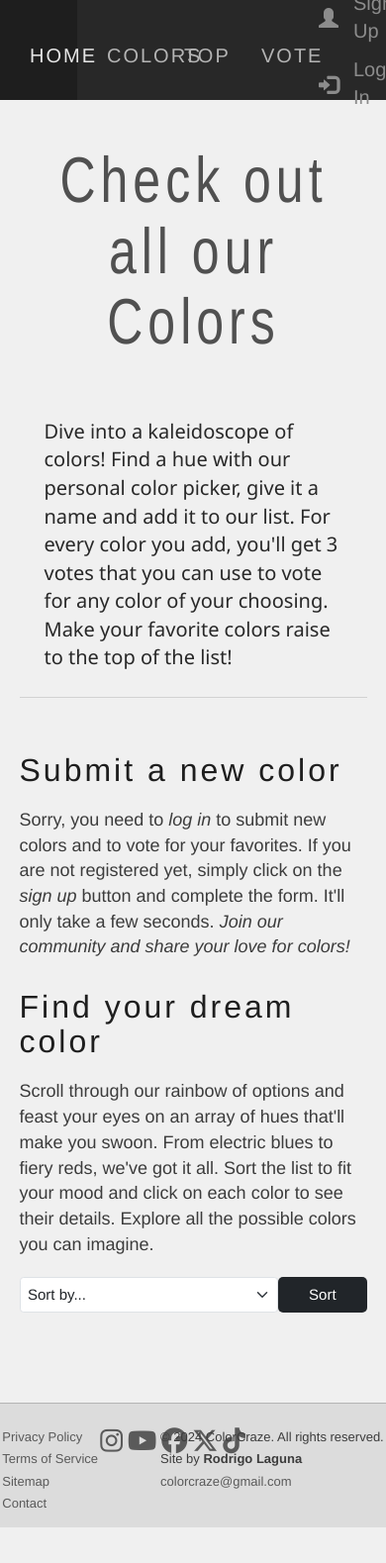
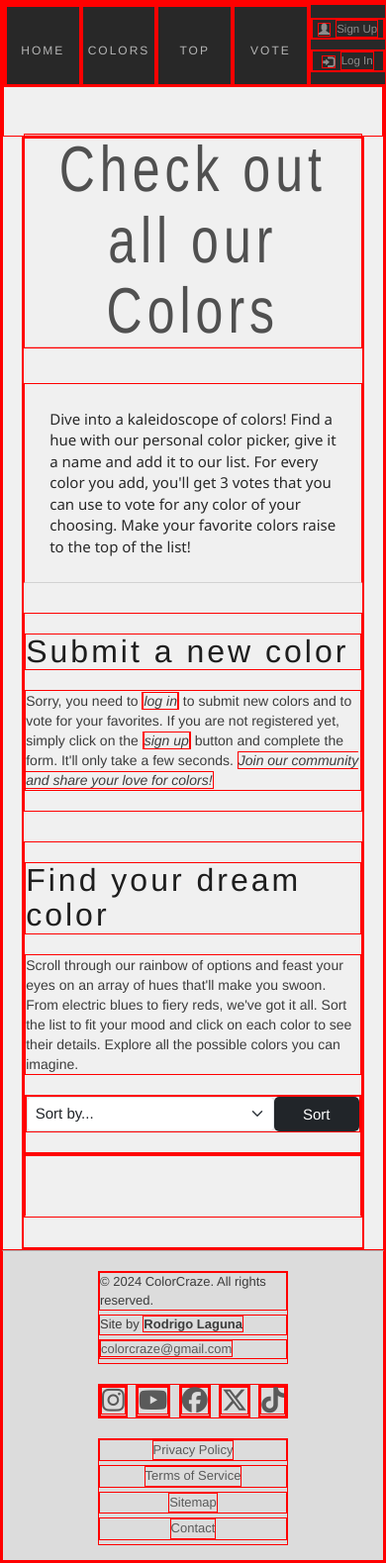
Before and after one commit to rdrlaguna/ColorCraze, a Flask app: page /addColor in a window 390 px wide. Shown: the whole page at 99% size. Before the commit the page ends 1543 px from the top, so only its background shows below. Run offline with Flask 3, Linux system fonts and the light colour scheme; data that the repository does not hold is empty; some libraries are stand-ins or nearby versions.

Commit message:
Add media queries for mobile devices

```diff
--- a/static/styles.css
+++ b/static/styles.css
@@ -578,7 +578,7 @@ footer a:hover {
 
 /* .......... Social .......... */
 .footer-social {
-    width: 15%;
+    width: fit-content;
     gap: 0.5rem;
 }
 .footer-social a {
@@ -1016,8 +1016,8 @@ footer a:hover {
 
 /* --------------------  M E D I A    Q U E R I E S ---------------- */
 
-/* ::::::::::::::: MAX 1400 ::::::::::::: */
-@media (max-width: 1500px) {
+/* ::::::::::::::: LARGE DESKTOPS AND SCREENS ::::::::::::::: */
+@media only screen and (max-width: 1500px) {
     body {
         grid-template-columns: 20% 80%;
     }
@@ -1040,9 +1040,9 @@ footer a:hover {
 
 }
 
-
-/* ::::::::::::::: MAX 1200 ::::::::::::: */
-@media (max-width: 1200px) {
+/* ::::::::::::::: LARGE DESKTOPS AND SCREENS ::::::::::::::: */
+/* ::::::::::::::: REGULAR DESKTOPS AND SCREENS ::::::::::::: */
+@media only screen and (max-width: 1200px) {
     body {
         grid-template-columns: 23% 77%;
     }
@@ -1066,9 +1066,8 @@ footer a:hover {
     }
 }
 
-
-/* ::::::::::::::: MAX 950 ::::::::::::: */
-@media (max-width: 950px) {
+/* ::::::::::::::: TABLETS (Landscape mode) ::::::::::::::::: */
+@media only screen and (max-width: 992px) {
 
     /* ----- FLEX CLASSES ----- */
     body,
@@ -1167,3 +1166,200 @@ footer a:hover {
         height: 15vh;
     }
 }
+
+
+/* ::::::::::::::: SMALL TABLETS :::::::::::::::::::::::::::: */
+@media only screen and (max-width:768px) {
+
+    /* .......... Header .......... */
+    .nav-user-link {
+        font-size: 1.8rem;
+        gap:0.75rem;
+    }
+
+    /* .......... Main ............ */
+    /* --- Color Modal --- */
+    .modal-container {
+        width: 60%;
+    }
+}
+
+
+
+
+/* ::::::::::::::: LARGE MOBILE DEVICES ::::::::::::::::::::: */
+@media only screen and (max-width: 576px) {
+    * {
+        border: 1px solid red;
+    }
+    /* .......... Header .......... */
+    .nav-page-link {
+        padding-left:0;
+        padding-right: 0;
+        font-size: 1.8rem;
+    }
+    .nav-user-link {
+        font-size: 1.6rem;
+        gap: 0.5rem;
+    }
+    #nav-user-list > li {
+        padding-left: 0.5rem;
+    }
+
+    /* .......... Main ............ */
+    #color-picker {
+        width: 80%;
+    }
+    .add-color-inpt
+    {
+        width: 100% !important;
+    }
+    #color-list-submit {
+        width: 60%;
+    }
+    .color-name {
+        font-size: 2rem;
+    }
+    .color-hex {
+        font-size: 1.3rem;
+    }
+
+    /* --- Color Modal --- */
+    .modal-container {
+        width: 80%;
+    }
+
+    /* --- VOTE PAGE --- */
+    #vote-container {
+        gap: 1rem;
+    }
+
+    /* .......... Footer .......... */
+    footer {
+        height: auto;
+        padding: 2rem 0 1.5rem 0;
+        flex-direction: column;
+        align-items: center;
+        flex-flow: column-reverse;
+
+        gap: 2rem;
+    }
+
+    .footer-policy,
+    .footer-social,
+    .footer-contact
+    {
+        width: 50%;
+    }
+
+    .footer-policy  li {
+        display: flex;
+        justify-content: center;
+    }
+}
+
+
+/* ::::::::::::::: REGULAR MOBILE DEVICES ::::::::::::::::::: */
+@media only screen and (max-width:480PX) {
+    body {
+        font-size: 14px !important;
+    }
+    /* .......... Header .......... */
+    header, .nav-link-list {
+        height: 10vh;
+    }
+    .flashes {
+        margin-top: 10vh;
+    }
+    .nav-page-link {
+        padding-top: calc((10vh - 1.2rem) / 2);
+        font-size: 1.2rem;
+
+    }
+    .nav-user-link {
+        font-size: 1.15rem;
+        justify-content: center;
+    }
+    #nav-user-list > li {
+        padding-left: 0;
+    }
+
+    /* .......... Main ............ */
+    .page-intro {
+        font-size: 1.5rem;
+    }
+
+    .submit-color-container {
+        padding: 1rem;
+    }
+    .submit-color-container h5 {
+        font-size: 1.5rem;
+    }
+    /* --- Color Modal --- */
+    #color-info {
+        width: 80%;
+    }
+
+    /* VOTE PAGE */
+    #voted-color {
+        width: 22rem;
+    }
+    #btn-vote {
+        width: 8rem;
+    }
+
+
+
+
+}
+
+
+/* ::::::::::::::: SMALL MOBILE DEVICES ::::::::::::::::::::: */
+@media only screen and (max-width: 370PX) {
+
+
+    /* .......... Header .......... */
+    .nav-link-list {
+        width:78%;
+    }
+    .nav-page-link {
+        padding-top: calc((10vh - 1rem) / 2);
+        font-size: 1rem;
+    }
+    .nav-user-link {
+        font-size: 0.9rem;
+        gap: 0.3rem;
+
+    }
+    #nav-user-list {
+        width: 22%;
+    }
+
+    /* .......... Main ............ */
+    .submit-color-container {
+        padding: 0.5rem;
+    }
+    .submit-color-container h5 {
+        font-size: 1.2rem;
+    }
+    #color-list-submit {
+        width: 80%;
+    }
+    .color-name {
+        font-size: 1.8rem;
+    }
+    .color-hex {
+        font-size: 1rem;
+    }
+
+    /* --- Color Modal --- */
+    .color-values {
+        font-size: 1.2rem;
+    }
+
+    #voted-color {
+        width: 18rem;
+    }
+
+
+}
```
Also changed, not shown: templates/test.html (deleted, +0 -13 lines).
